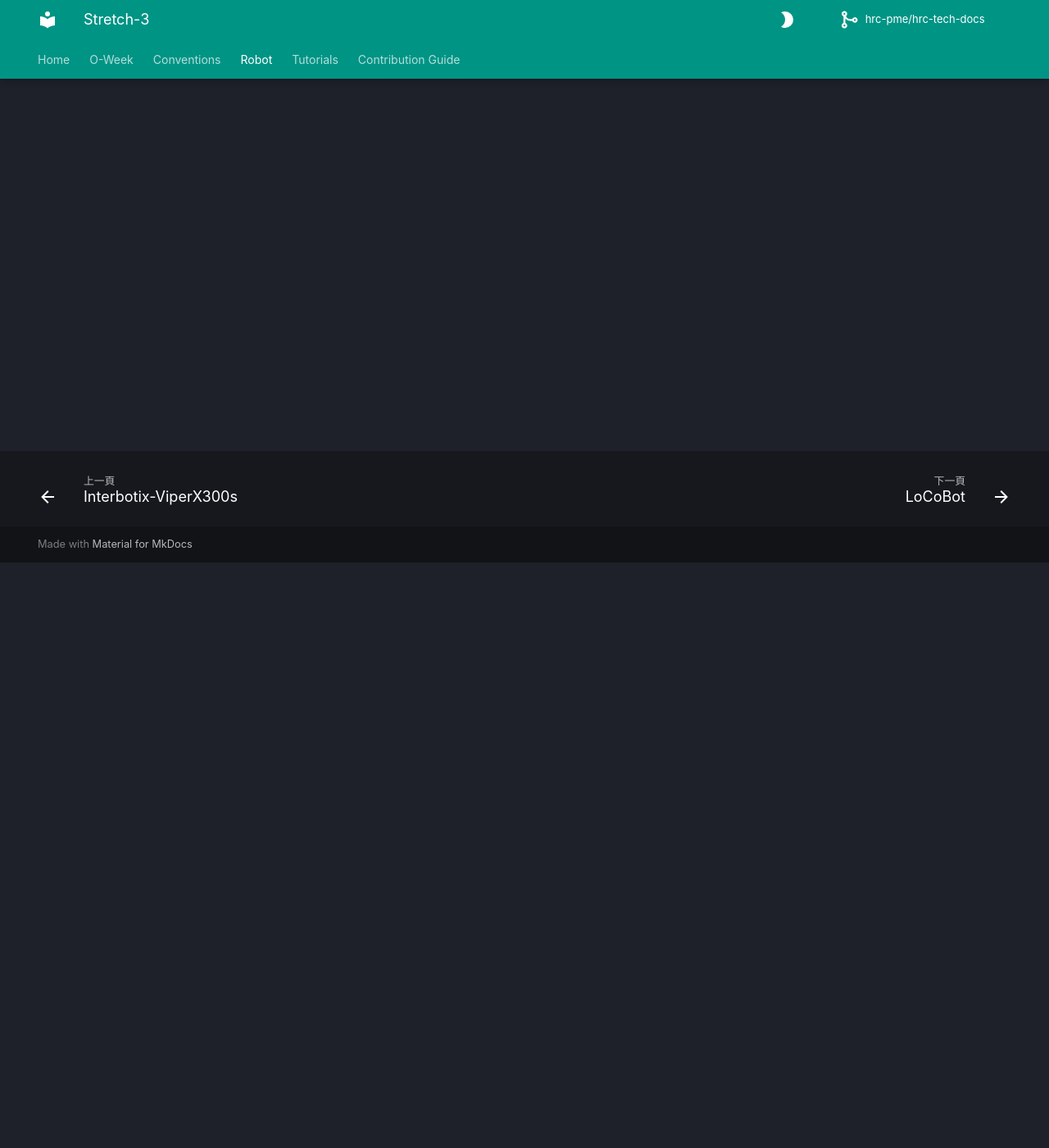
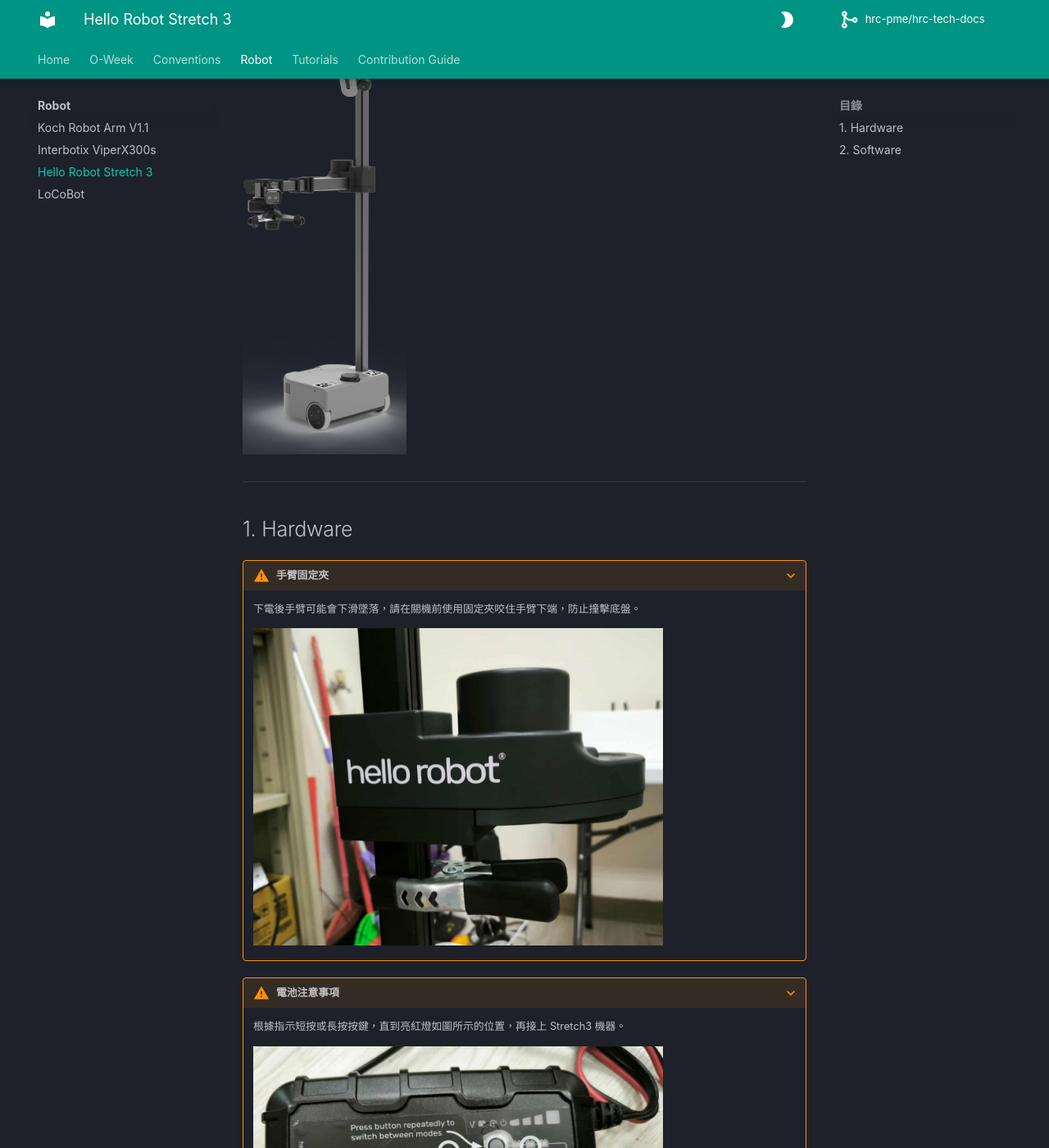
Before and after one commit to hrc-pme/O-Week, an MkDocs documentation site: the page built from docs/robot/stretch3.md, in a window 1280 px wide and 1400 px high, scrolled down 714 px. Shown: the whole window at 82% size. Built offline with MkDocs 1.6.1 and Material for MkDocs 9.7.7, drawn with Linux system fonts in a browser that asks for light colours; some web fonts are replaced; comment, search, counter and statistics services are not loaded; some of the changed text lies outside the part shown.

Commit message:
docs(robot): add stretch3 hardware

```diff
--- a/docs/robot/stretch3.md
+++ b/docs/robot/stretch3.md
@@ -1 +1,35 @@
-# Stretch3
+# Hello Robot Stretch 3
+
+![Stretch3 Robot](../assets/robot/stretch3-2.png){ width=380px }
+&nbsp;&nbsp;&nbsp;&nbsp;&nbsp;&nbsp;&nbsp;&nbsp;&nbsp;
+&nbsp;&nbsp;&nbsp;&nbsp;&nbsp;&nbsp;&nbsp;&nbsp;&nbsp;
+&nbsp;&nbsp;&nbsp;&nbsp;&nbsp;&nbsp;&nbsp;&nbsp;&nbsp;
+![Stretch3 Robot](../assets/robot/stretch3.png){ width=200px }
+
+---
+
+## 1. Hardware
+
+???+ warning "手臂固定夾"
+    下電後手臂可能會下滑墜落，請在關機前使用固定夾咬住手臂下端，防止撞擊底盤。
+
+    ![](../assets/robot/st-drop.jpg){width="500px"}
+
+???+ warning "電池注意事項"
+    根據指示短按或長按按鍵，直到亮紅燈如圖所示的位置，再接上 Stretch3 機器。
+
+    ![](../assets/robot/st-battery.jpg){width="500px"}
+
+??? info "機器開關"
+
+    黃色那側按下去是開機。
+
+    ![](../assets/robot/st-switch.jpg){width="500px"}
+
+??? info "接線示意圖"
+
+    ![](../assets/robot/st-wire.jpg)
+
+---
+
+## 2. Software
--- a/mkdocs.yml
+++ b/mkdocs.yml
@@ -85,9 +85,9 @@
 
   - Robot:
     - robot/index.md
-    - Koch-Robot-Arm-V1.1: robot/koch.md
-    - Interbotix-ViperX300s: robot/viperX300s.md
-    - Stretch-3: robot/stretch3.md
+    - Koch Robot Arm V1.1: robot/koch.md
+    - Interbotix ViperX300s: robot/viperX300s.md
+    - Hello Robot Stretch 3: robot/stretch3.md
     - LoCoBot: robot/locobot.md
 
   - Tutorials:
```
Also changed, not shown: docs/assets/robot/st-battery.jpg (added), docs/assets/robot/st-drop.jpg (added), docs/assets/robot/st-switch.jpg (added), docs/assets/robot/st-wire.jpg (added), docs/assets/robot/stretch3-2.png (added), docs/assets/robot/stretch3.png (added).
